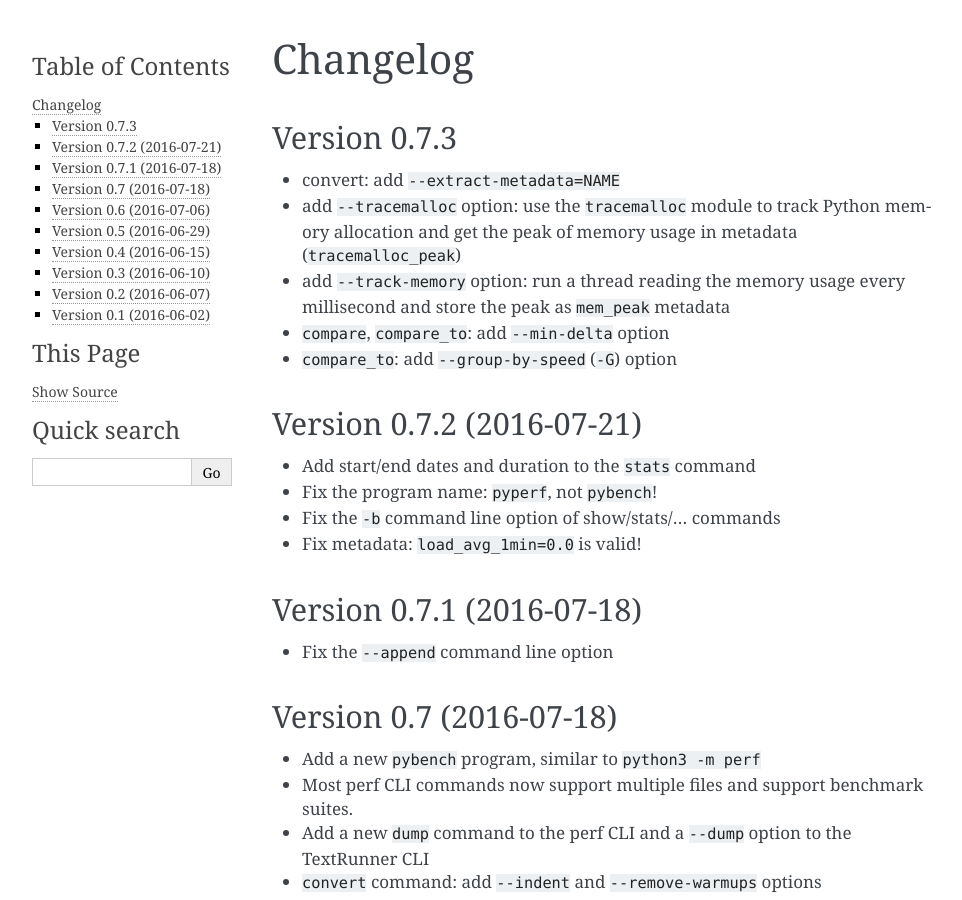
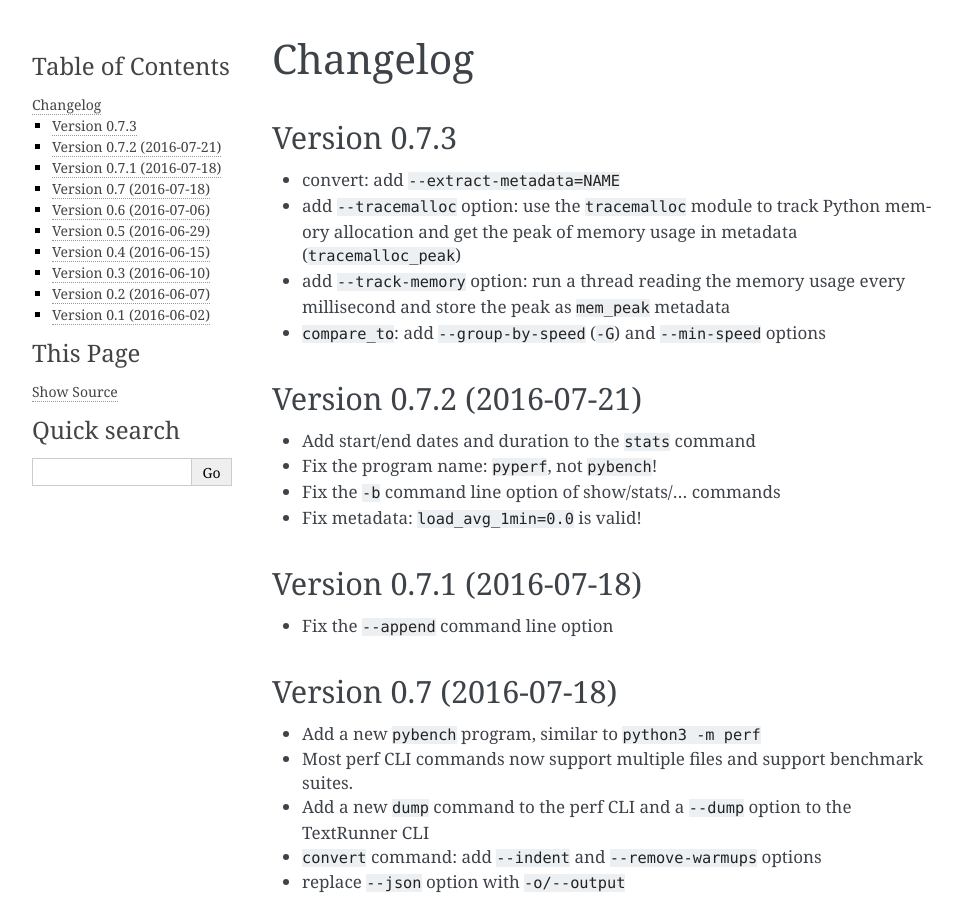
Before and after one commit to psf/pyperf, a Sphinx documentation site: the page built from doc/changelog.rst, in a window 1280 px wide and 900 px high. Shown: the whole window, without its empty margins (148-1110 px from the left). Built offline with Sphinx 7.4.7, drawn with Linux system fonts in a browser that asks for light colours.

Commit message:
compare_to: add --min-speed

```diff
--- a/doc/changelog.rst
+++ b/doc/changelog.rst
@@ -10,8 +10,7 @@
   (``tracemalloc_peak``)
 * add ``--track-memory`` option: run a thread reading the memory usage
   every millisecond and store the peak as ``mem_peak`` metadata
-* ``compare``, ``compare_to``: add ``--min-delta`` option
-* ``compare_to``: add ``--group-by-speed`` (``-G``) option
+* ``compare_to``: add ``--group-by-speed`` (``-G``) and ``--min-speed`` options
 
 Version 0.7.2 (2016-07-21)
 --------------------------
```
Also changed, not shown: 1 other file.
